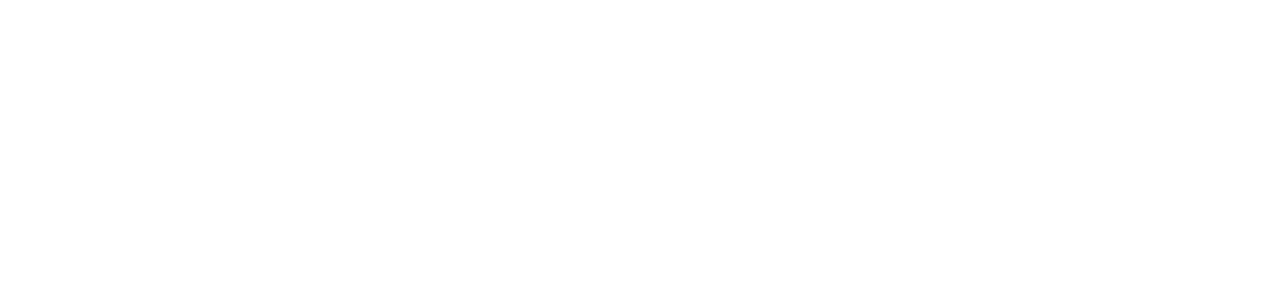
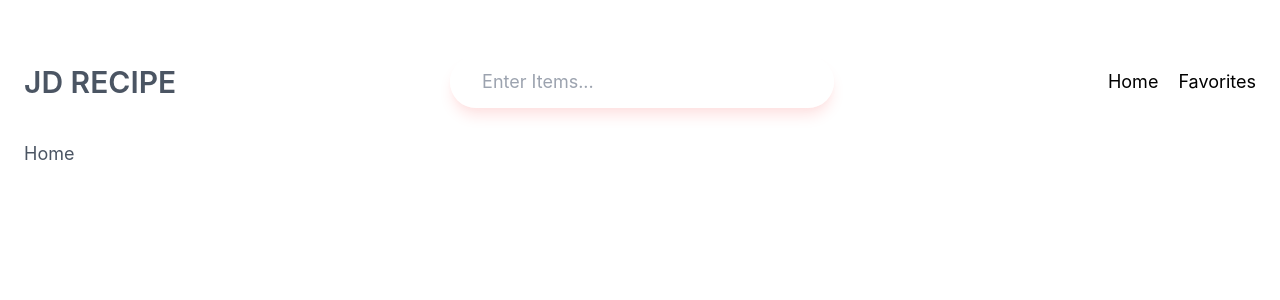
Before and after one commit to JD-Daehyun/myfoodrecipeapp, a React (Create React App) app: page / in a window 1280 px wide. Shown: the top 300 px of the page. Built offline with nearby package versions, Linux system fonts and the light colour scheme.

Commit message:
Add: Feature NavBar with Tailwind Css

```diff
--- a/src/App.js
+++ b/src/App.js
@@ -1,10 +1,22 @@
-import logo from './logo.svg';
-import './App.css';
-
+import logo from "./logo.svg";
+import "./App.css";
+import { Routes, Route } from "react-router-dom";
+import Navbar from "./components/navbar";
+import Home from "./pages/home/index.jsx";
+import Favorites from "./pages/favorites";
+import Details from "./pages/details";
 function App() {
   return (
-    <div className="App">
-
+    <div>
+      <div className="min-h-screen p-6 bg-white text-gray-600 text-lg">
+        <Navbar />
+        <Routes>
+          <Route path="/" element={<Home />} />
+          <Route path="/favorites" element={<Favorites />} />
+          {/* dynamic routing for detail page since each item has its own page */}
+          <Route path="/recipe-item/:id" element={<Details />} />
+        </Routes>
+      </div>
     </div>
   );
 }
--- /dev/null
+++ b/src/components/navbar/index.jsx
@@ -0,0 +1,38 @@
+import { hover } from "@testing-library/user-event/dist/hover";
+import { NavLink } from "react-router-dom";
+
+export default function Navbar() {
+  return (
+    <nav className="flex justify-between items-center py-8 container mx-auto flex-col lg:flex-row gap-5 lg:gap-0">
+      <h2 className='font-semibold text-3xl'>
+        <NavLink to={"/"}>JD RECIPE</NavLink>
+      </h2>
+      <form>
+        <input
+          type="text"
+          name="search"
+          placeholder="Enter Items..."
+          className="bg-white/75 p-3 px-8 rounded-full outline-none lg:w-96 shadow-lg shadow-red-100 focus:shadow-red-200"
+        />
+      </form>
+      <ul className="flex gap-5">
+        <li>
+          <NavLink
+            to={"/"}
+            className="text-black hover:text-gray-700 duration-300"
+          >
+            Home
+          </NavLink>
+        </li>
+        <li>
+          <NavLink
+            to={"/favorites"}
+            className="text-black hover:text-gray-700 duration-300"
+          >
+            Favorites
+          </NavLink>
+        </li>
+      </ul>
+    </nav>
+  );
+}
--- /dev/null
+++ b/src/pages/details/index.jsx
@@ -0,0 +1,10 @@
+
+
+
+
+export default function Details(){
+
+    return <div>
+        Details
+    </div>
+}
--- /dev/null
+++ b/src/pages/favorites/index.jsx
@@ -0,0 +1,10 @@
+
+
+
+
+export default function Favorites(){
+
+    return <div>
+        Favorites
+    </div>
+}
--- /dev/null
+++ b/src/pages/home/index.jsx
@@ -0,0 +1,10 @@
+
+
+
+
+export default function Home(){
+
+    return <div>
+        Home
+    </div>
+}
```
